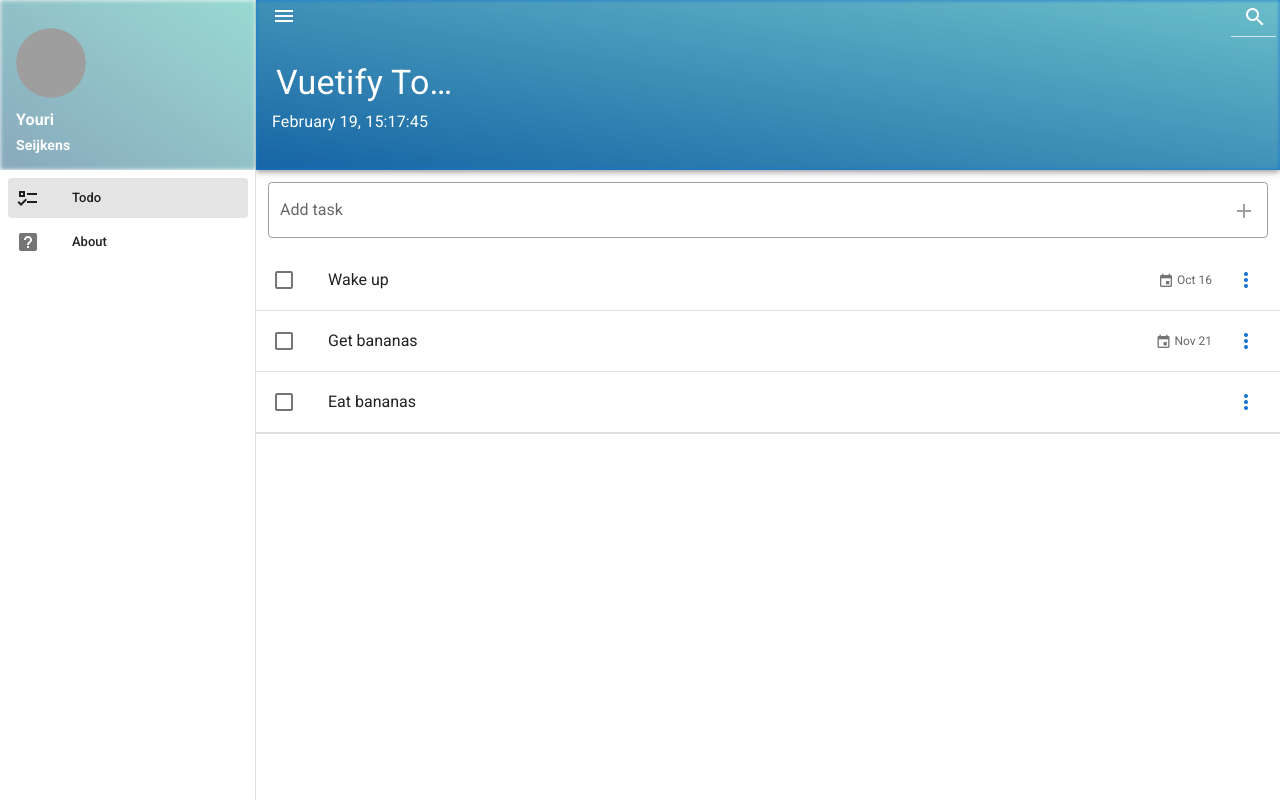
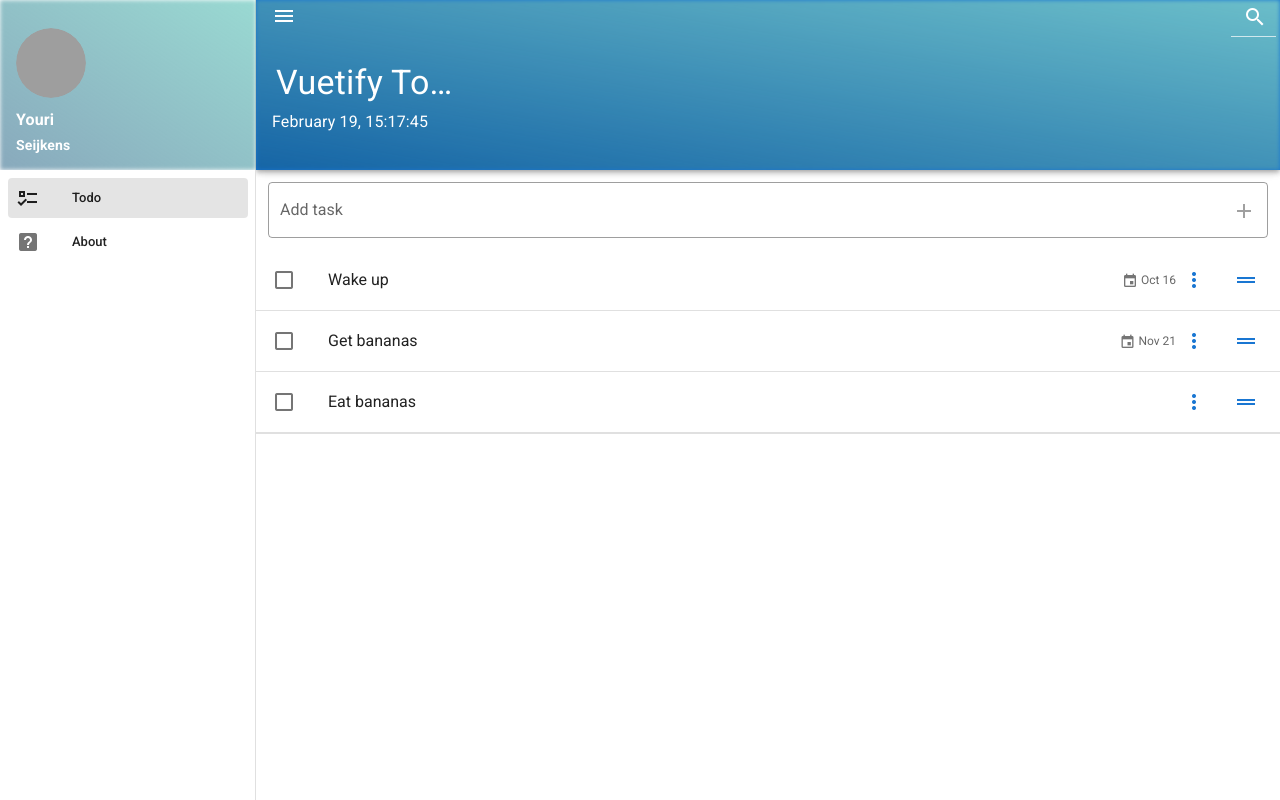
Before and after one commit to yseij/VueJSTodoApp, a Vue app: page /#/ in a window 1280 px wide. Built offline with nearby package versions, Linux system fonts and the light colour scheme; grey boxes are pictures that could not be loaded.

Commit message:
Voeg de sorteerhandgreep en instellingsstatus toe

```diff
--- a/src/components/Todo/Task.vue
+++ b/src/components/Todo/Task.vue
@@ -24,6 +24,11 @@
         <v-list-item-action>
           <task-menu :task="task" />
         </v-list-item-action>
+        <v-list-item-action v-if="$store.state.sorting">
+          <v-btn color="primary" icon>
+            <v-icon>mdi-drag-horizontal-variant</v-icon>
+          </v-btn>
+        </v-list-item-action>
       </template>
     </v-list-item>
 
--- a/src/store/index.js
+++ b/src/store/index.js
@@ -31,6 +31,7 @@ export default new Vuex.Store({
       show: false,
       text: "test",
     },
+    sorting: true,
   },
   mutations: {
     setSearch(state, value) {
```
